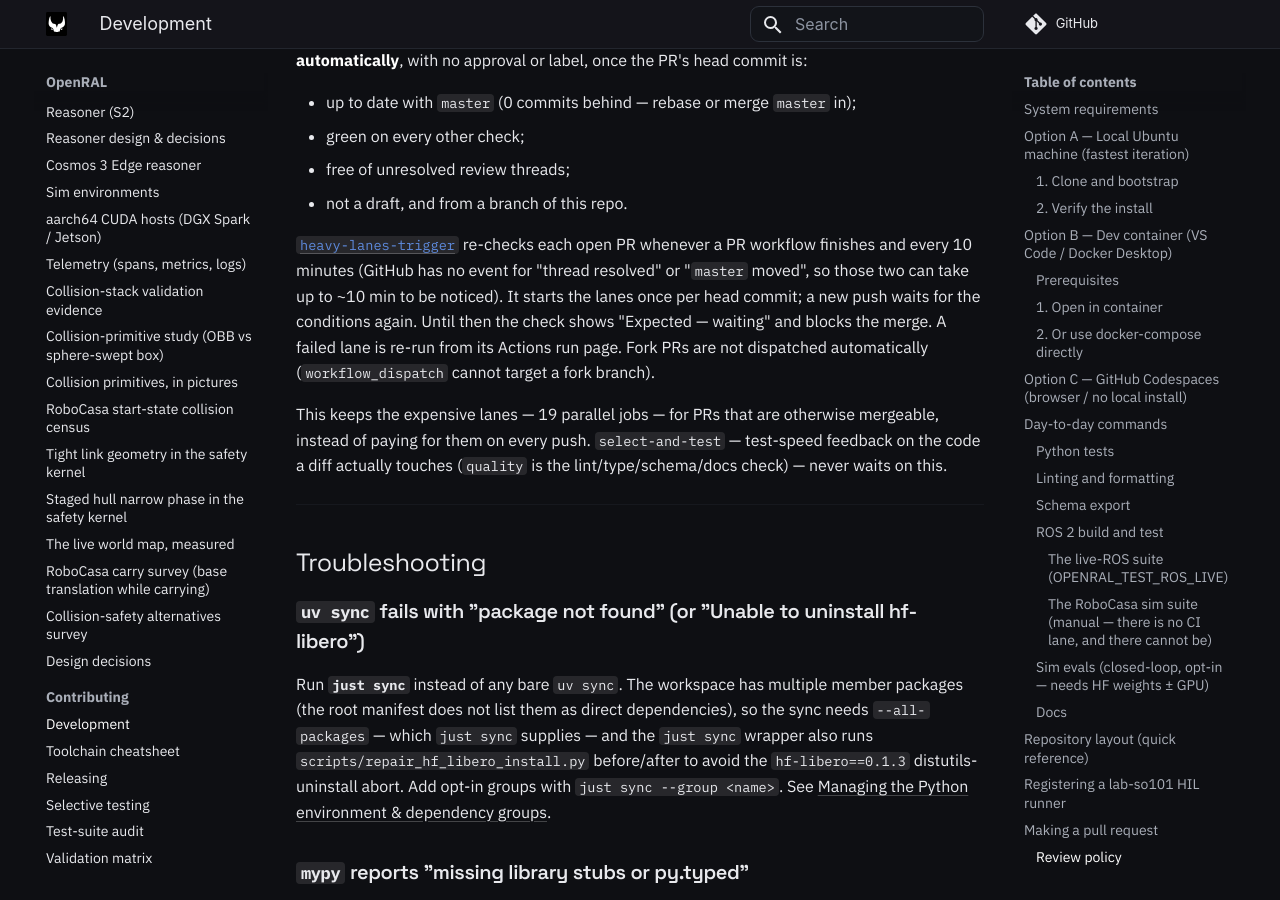
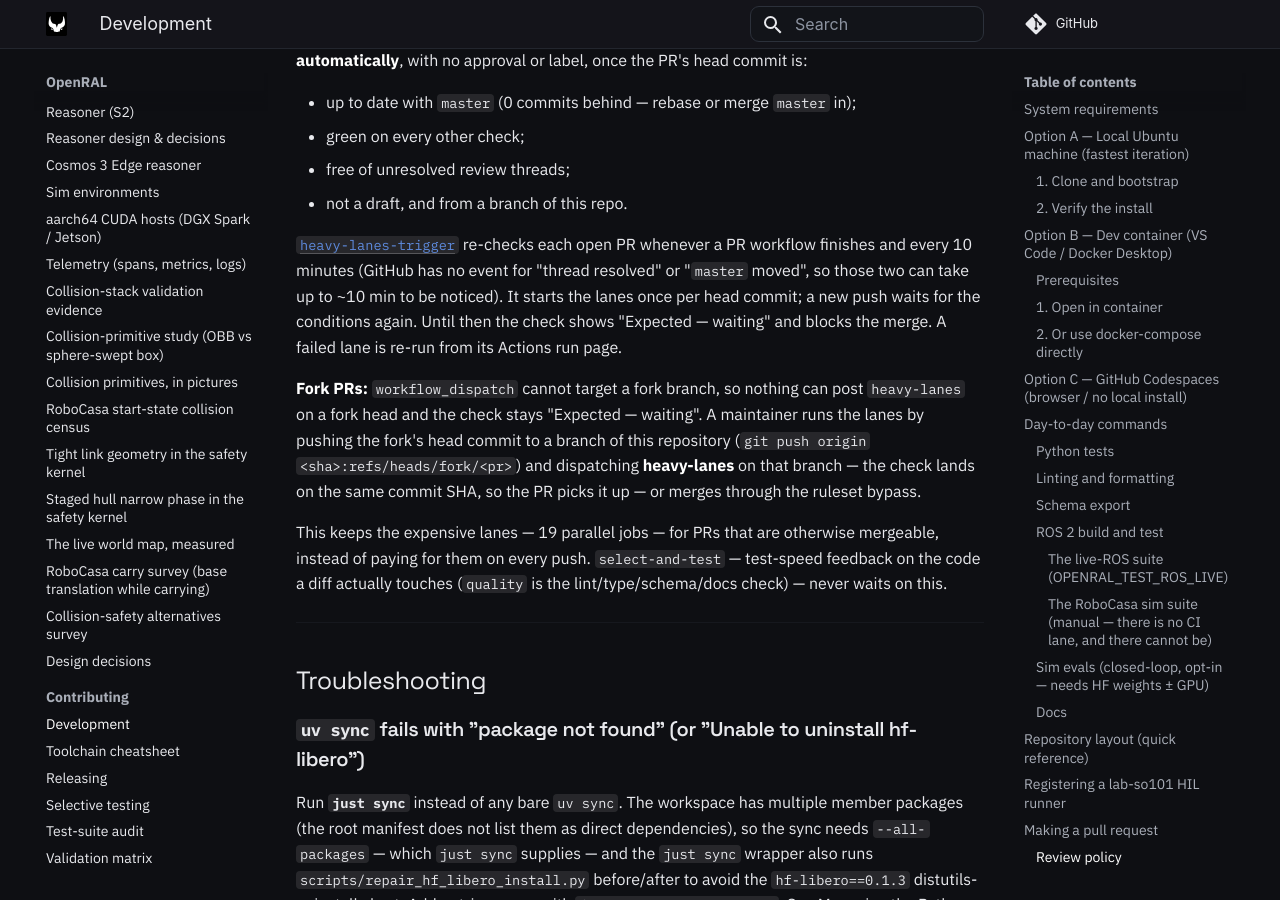
Before and after one commit to OpenRAL/openral, an MkDocs documentation site: the page built from docs/contributing/development.md, in a window 1280 px wide and 900 px high, scrolled down 8894 px. Built offline with MkDocs 1.6.1 and Material for MkDocs 9.7.7, drawn with Linux system fonts in a browser that asks for light colours; comment, search, counter and statistics services are not loaded.

Commit message:
ci(heavy-lanes): address review — fork path, recheck errors, guard tests
- Document the real fork-PR path: workflow_dispatch cannot target a fork
  head, so a maintainer pushes the head SHA to a branch of this repo and
  dispatches heavy-lanes there (the check lands on the same commit), or
  merges via the ruleset bypass. Same wording in the tool's reason.
- The pre-dispatch head-SHA recheck now warns and continues on an API
  error, like every other per-PR call, instead of failing the sweep.
- Skip drafts and forks from the list payload before `fetch`, saving
  five API calls per PR per sweep.
- extra_triggers: a heavy-lanes-trigger.yml-only diff now selects its
  guard tests (`.yml` is not a source suffix and it is not a full-run
  glob).
- hypothesis round-trip + JSON Schema tests for the four new models.

Co-Authored-By: Claude Fable 5.1 <noreply@anthropic.com>
Claude-Session: https://claude.ai/code/session_018YVynsmBtteoAjMPU7C6hq
Signed-off-by: Claude <noreply@anthropic.com>

```diff
--- a/docs/contributing/development.md
+++ b/docs/contributing/development.md
@@ -398,8 +398,14 @@ re-checks each open PR whenever a PR workflow finishes and every 10 minutes
 can take up to ~10 min to be noticed). It starts the lanes once per head
 commit; a new push waits for the conditions again. Until then the check shows
 "Expected — waiting" and blocks the merge. A failed lane is re-run from its
-Actions run page. Fork PRs are not dispatched automatically
-(`workflow_dispatch` cannot target a fork branch).
+Actions run page.
+
+**Fork PRs:** `workflow_dispatch` cannot target a fork branch, so nothing can
+post `heavy-lanes` on a fork head and the check stays "Expected — waiting". A
+maintainer runs the lanes by pushing the fork's head commit to a branch of this
+repository (`git push origin <sha>:refs/heads/fork/<pr>`) and dispatching
+**heavy-lanes** on that branch — the check lands on the same commit SHA, so the
+PR picks it up — or merges through the ruleset bypass.
 
 This keeps the expensive lanes — 19 parallel jobs — for PRs that are otherwise
 mergeable, instead of paying for them on every push.
```
Also changed, not shown: docs/contributing/selective-testing.md (+3 -1 lines), docs/methods/10-tools.md (+19 -19 lines), 3 other files.
